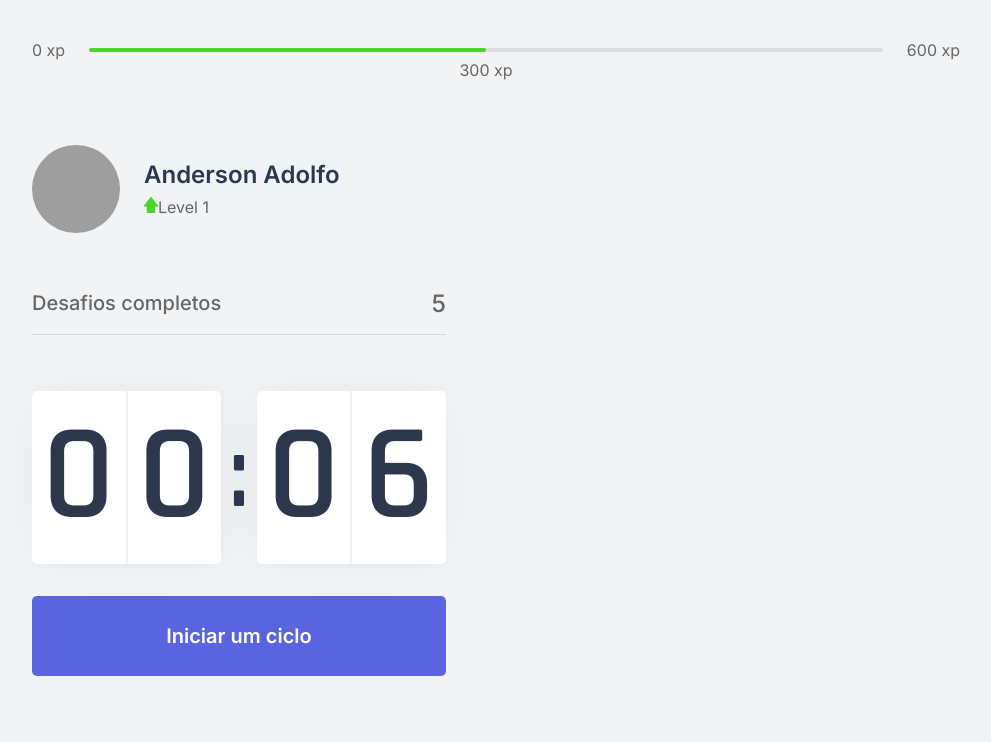
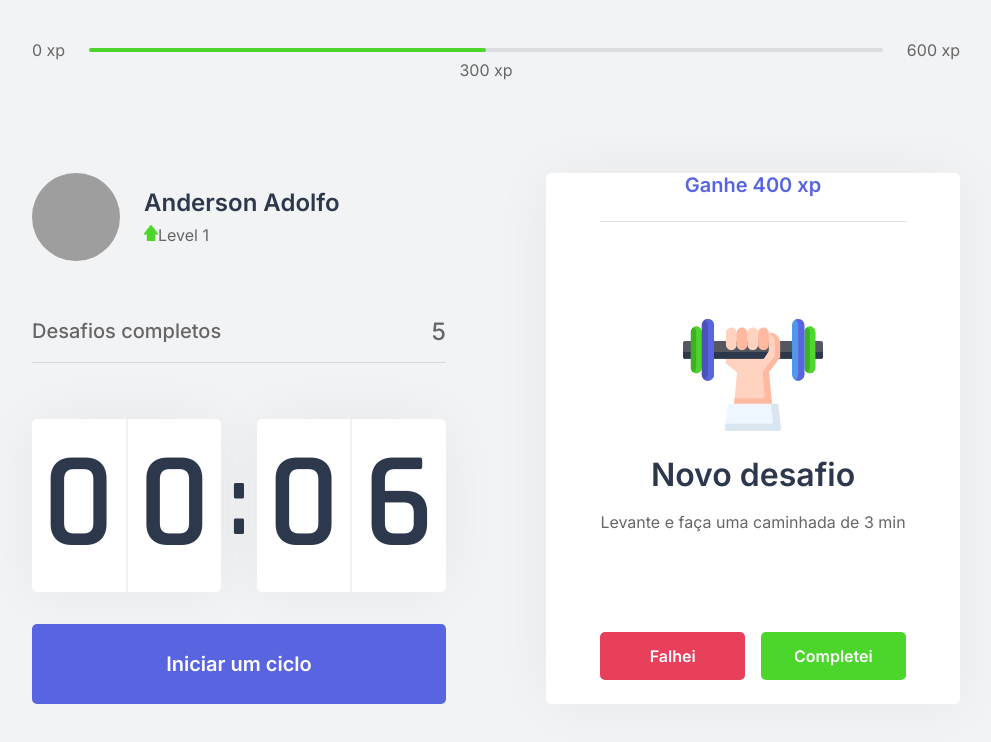
Before and after one commit to AndersonAslap/NLW4-moveit, a Next.js app: page / in a window 1280 px wide. Shown: the top 742 px of the page, without its empty margins (144-1135 px from the left). Built offline with nearby package versions, Linux system fonts and the light colour scheme; grey boxes are pictures that could not be loaded.

Commit message:
componete challengeBox criado e finalizado

```diff
--- /dev/null
+++ b/src/components/ChallengeBox.tsx
@@ -0,0 +1,43 @@
+import styles from '../styles/components/ChallengeBox.module.css';
+
+export function ChallengeBox() {
+
+    const hasActiveChallende = true;
+
+    return (
+        <div className={styles.challengeBoxContainer}>
+            { hasActiveChallende ? (
+                <div className={styles.challengeActive}>
+                    <header>Ganhe 400 xp</header>
+
+                    <main>
+                        <img src="icons/body.svg" alt=""/>
+                        <strong>Novo desafio</strong>
+                        <p>Levante e faça uma caminhada de 3 min</p>
+                    </main>
+
+                    <footer>
+                        <button
+                            type="button"
+                            className={styles.challengeFailedButton}
+                        >Falhei</button>
+
+                        <button
+                            type="button"
+                            className={styles.challengeSucceededdButton}
+                        >Completei</button>
+                    </footer>
+                </div>
+            ) : (
+                <div className={styles.challengeNotActive}>
+                    <strong>Finalize um ciclo para receber desafio</strong>
+                    <p>
+                        <img src="icons/level-up.svg" alt="Level up" />
+                        Avance de level completando desafios.
+                    </p>
+                </div>
+            )}
+
+        </div>
+    );
+}
--- a/src/pages/index.tsx
+++ b/src/pages/index.tsx
@@ -1,10 +1,13 @@
+import Head from 'next/head';
+
 import { CompletedChallenges } from '../components/CompletedChallenges';
 import { Countdown } from '../components/Countdown';
-import {ExperienceBar} from '../components/ExperienceBar';
+import { ExperienceBar } from '../components/ExperienceBar';
 import { Profile } from '../components/Profile';
-import Head from 'next/head';
+import { ChallengeBox } from '../components/ChallengeBox';
 
 import styles from '../styles/pages/Home.module.css';
+
 
 export default function Home() {
   return (
@@ -24,7 +27,7 @@
         </div>
 
         <div>
-
+          <ChallengeBox />
         </div>
       </section>
     </div>
--- /dev/null
+++ b/src/styles/components/ChallengeBox.module.css
@@ -0,0 +1,107 @@
+.challengeBoxContainer {
+    height: 100%;
+
+    background: var(--white);
+    border-radius: 5px;
+    box-shadow: 0 0 60px rgba(0,0,0,0.05);
+
+    display: flex;
+    flex-direction: column;
+    align-items: center;
+    justify-content: center;
+
+    text-align: center;
+}
+
+.challengeNotActive {
+    display: flex;
+    flex-direction: column;
+    align-items: center;
+}
+
+.challengeNotActive strong {
+    font-size: 1.5rem;
+    font-weight: 500;
+    line-height: 1.4;
+}
+
+.challengeNotActive p{
+    display: flex;
+    flex-direction: column;
+    align-items: center;
+    line-height: 1.4;
+    max-width: 70%;
+    margin-top: 3rem;
+}
+
+.challengeNotActive img{
+    margin-bottom: 1rem;
+}
+
+.challengeActive {
+    height: 100%;
+
+    display: flex;
+    flex-direction: column;
+}
+
+.challengeActive header {
+    color: var(--blue);
+    font-weight: 600;
+    font-size: 1.25rem;
+    padding: 0 2rem 1.5rem;
+    border-bottom: 1px solid var(--gray-line);
+}
+
+.challengeActive main {
+    flex: 1;
+    display: flex;
+    flex-direction: column;
+    align-items: center;
+    justify-content: center;
+}
+
+.challengeActive main strong {
+    font-size: 2rem;
+    font-weight: 600;
+    color: var(--title);
+    margin: 1.5rem 0 1rem;
+}
+
+.challengeActive main p {
+    line-height: 1.5rem;
+}
+
+.challengeActive footer {
+    display: grid;
+    grid-template-columns: 1fr 1fr;
+    gap: 1rem;
+    margin-bottom: 1.5rem;
+}
+
+.challengeActive footer button {
+    height: 3rem;
+
+    display: flex;
+    align-items: center;
+    justify-content: center;
+    border: 0;
+    border-radius: 5px;
+    color: var(--white);
+    font-size: 1rem;
+    font-weight: 600;
+
+    transition: filter 0.2s ;
+}
+
+.challengeActive footer button.challengeFailedButton {
+    background: var(--red);
+}
+
+.challengeActive footer button.challengeSucceededdButton {
+    background: var(--green);
+}
+
+.challengeActive footer button:hover {
+    filter: brightness(0.9);
+}
--- a/src/styles/pages/Home.module.css
+++ b/src/styles/pages/Home.module.css
@@ -10,6 +10,7 @@
 
 .container section {
     flex: 1;
+    margin-top: 3.5rem;
 
     display: grid;
     grid-template-columns: 1fr 1fr;
```
